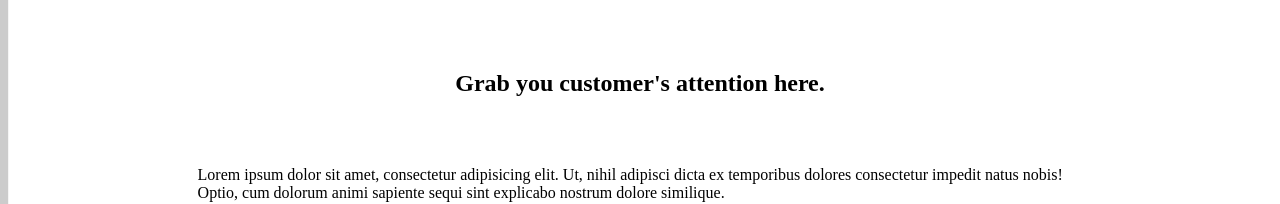
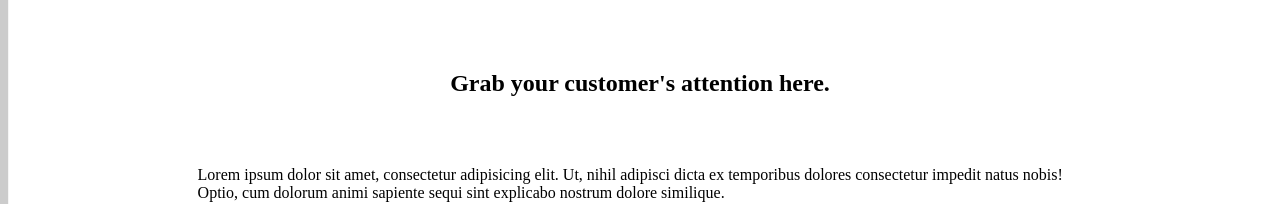
Before and after one commit to endepointe/ecomm_1, a Next.js app: page / in a window 1280 px wide. Shown: the part 582-786 px from the top of the page. Built offline with nearby package versions, Linux system fonts and the light colour scheme.

Commit message:
carousel time

```diff
--- a/pages/index.js
+++ b/pages/index.js
@@ -112,7 +112,7 @@ export default function Home() {
       <main className={mainStyles.Main}>
         <article className={prodSecOneStyles.Article}>
           <div className={prodSecOneStyles.DescDiv}>
-            <h1 className={prodSecOneStyles.H1}>Grab you customer's attention here.</h1>
+            <h1 className={prodSecOneStyles.H1}>Grab your customer's attention here.</h1>
             <p className={prodSecOneStyles.P}>Lorem ipsum dolor sit amet, consectetur adipisicing elit. Ut, nihil adipisci dicta ex temporibus dolores consectetur impedit natus nobis! Optio, cum dolorum animi sapiente sequi sint explicabo nostrum dolore similique.</p>
           </div>
           <section className={prodSecOneStyles.FourSquareImgs}>
```
